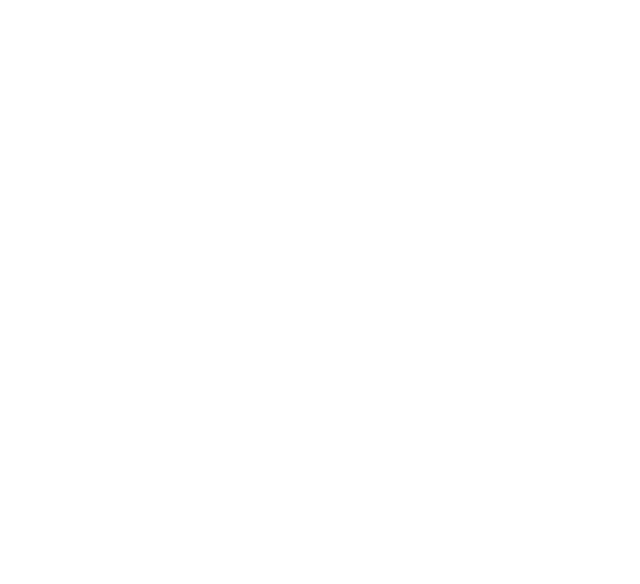
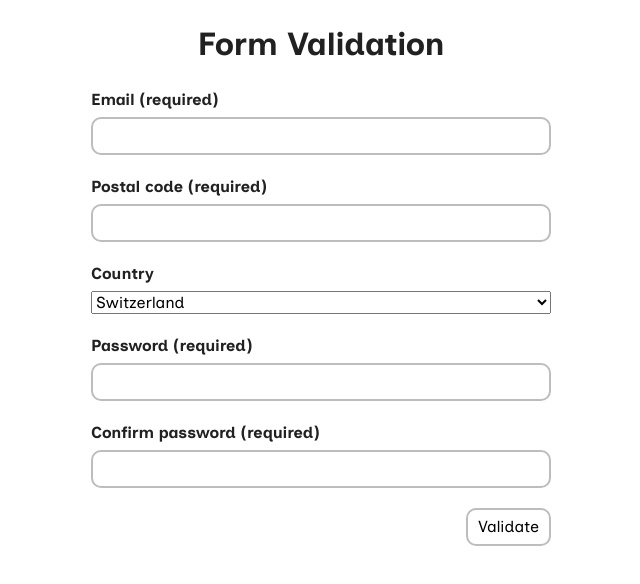
Before and after one commit to dsmchen/form-validation, a website built with webpack: page src/template.html in a window 1280 px wide. Shown: the whole page, without its empty margins (319-959 px from the left). Built offline with nearby package versions, Linux system fonts and the light colour scheme.

Commit message:
Add basic form HTML and CSS

```diff
--- a/src/style.css
+++ b/src/style.css
@@ -88,3 +88,59 @@ h6 {
 #__next {
   isolation: isolate;
 }
+
+/* Form Validation */
+
+:root {
+  --red-600: #e53935;
+  --gray-400: #bdbdbd;
+  --gray-900: #212121;
+}
+
+body {
+  font-family:
+    Inclusive Sans,
+    Arial,
+    Helvetica,
+    sans-serif;
+  color: var(--gray-900);
+}
+
+form {
+  max-width: 500px;
+  width: 100%;
+  padding: 20px;
+  margin: 0 auto;
+}
+
+form h1 {
+  margin-bottom: 20px;
+  text-align: center;
+}
+
+.form-row {
+  display: flex;
+  flex-direction: column;
+  margin-bottom: 20px;
+}
+
+form label {
+  font-weight: bold;
+  margin-bottom: 5px;
+}
+
+form input {
+  border-radius: 10px;
+  padding: 5px 10px;
+  border: 2px solid var(--gray-400);
+}
+
+form button {
+  background: none;
+  display: block;
+  margin-left: auto;
+  border: 2px solid var(--gray-400);
+  border-radius: 10px;
+  padding: 5px 10px;
+  cursor: pointer;
+}
--- a/src/template.html
+++ b/src/template.html
@@ -3,7 +3,42 @@
   <head>
     <meta charset="UTF-8" />
     <meta name="viewport" content="width=device-width, initial-scale=1.0" />
-    <title></title>
+    <title>Form Validation</title>
   </head>
-  <body></body>
+  <body>
+    <form novalidate>
+      <h1>Form Validation</h1>
+      <div class="form-row">
+        <label for="email">Email (required)</label>
+        <input type="email" id="email" required />
+        <span class="error" aria-live="polite"></span>
+      </div>
+      <div class="form-row">
+        <label for="postal-code">Postal code (required)</label>
+        <input type="text" id="postal-code" required />
+        <span class="error" aria-live="polite"></span>
+      </div>
+      <div class="form-row">
+        <label for="country">Country</label>
+        <select id="country">
+          <option value="ch">Switzerland</option>
+          <option value="fr">France</option>
+          <option value="de">Germany</option>
+          <option value="nl">The Netherlands</option>
+        </select>
+        <span class="error" aria-live="polite"></span>
+      </div>
+      <div class="form-row">
+        <label for="password">Password (required)</label>
+        <input type="password" id="password" required />
+        <span class="error" aria-live="polite"></span>
+      </div>
+      <div class="form-row">
+        <label for="confirm-password">Confirm password (required)</label>
+        <input type="password" id="confirm-password" required />
+        <span class="error" aria-live="polite"></span>
+      </div>
+      <button>Validate</button>
+    </form>
+  </body>
 </html>
```
Also changed, not shown: README.md.
